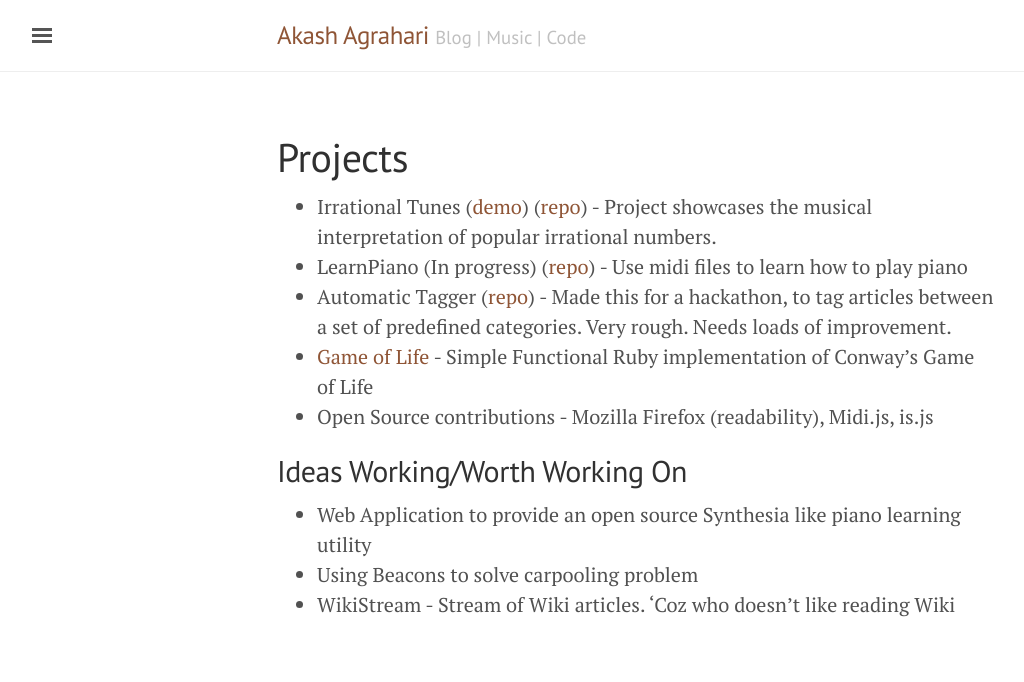
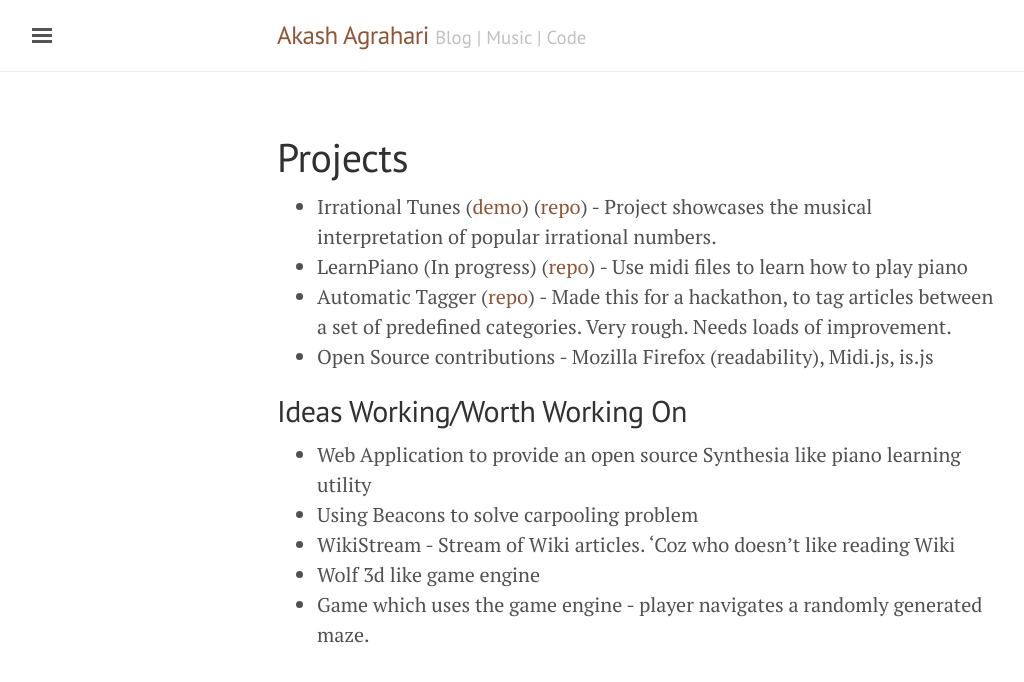
Before and after one commit to akashagrahari/akashagrahari.github.io, a Jekyll site: the page built from projects.md, in a window 1280 px wide. Shown: the top 682 px of the page, without its empty margins (3-1027 px from the left). Built offline with Jekyll 4.4.1, drawn with Linux system fonts in a browser that asks for light colours.

Commit message:
projects update

```diff
--- a/projects.md
+++ b/projects.md
@@ -7,10 +7,11 @@ title: Projects
 * Irrational Tunes \([demo](https://intense-wildwood-66354.herokuapp.com/)\) \([repo](https://github.com/akashagrahari/irrationalTunes)\) - Project showcases the musical interpretation of popular irrational numbers.
 * LearnPiano (In progress) \([repo](https://github.com/akashagrahari/appMidi)\) - Use midi files to learn how to play piano
 * Automatic Tagger \([repo](https://github.com/akashagrahari/automatic-tagger)\) - Made this for a hackathon, to tag articles between a set of predefined categories. Very rough. Needs loads of improvement.
-* <a href="https://github.com/akashagrahari/GameOfLife" target="_blank">Game of Life</a> - Simple Functional Ruby implementation of Conway's Game of Life
 * Open Source contributions - Mozilla Firefox (readability), Midi.js, is.js
 
 ## Ideas Working/Worth Working On
 * Web Application to provide an open source Synthesia like piano learning utility
 * Using Beacons to solve carpooling problem
 * WikiStream - Stream of Wiki articles. 'Coz who doesn't like reading Wiki
+* Wolf 3d like game engine
+* Game which uses the game engine - player navigates a randomly generated maze.
```
